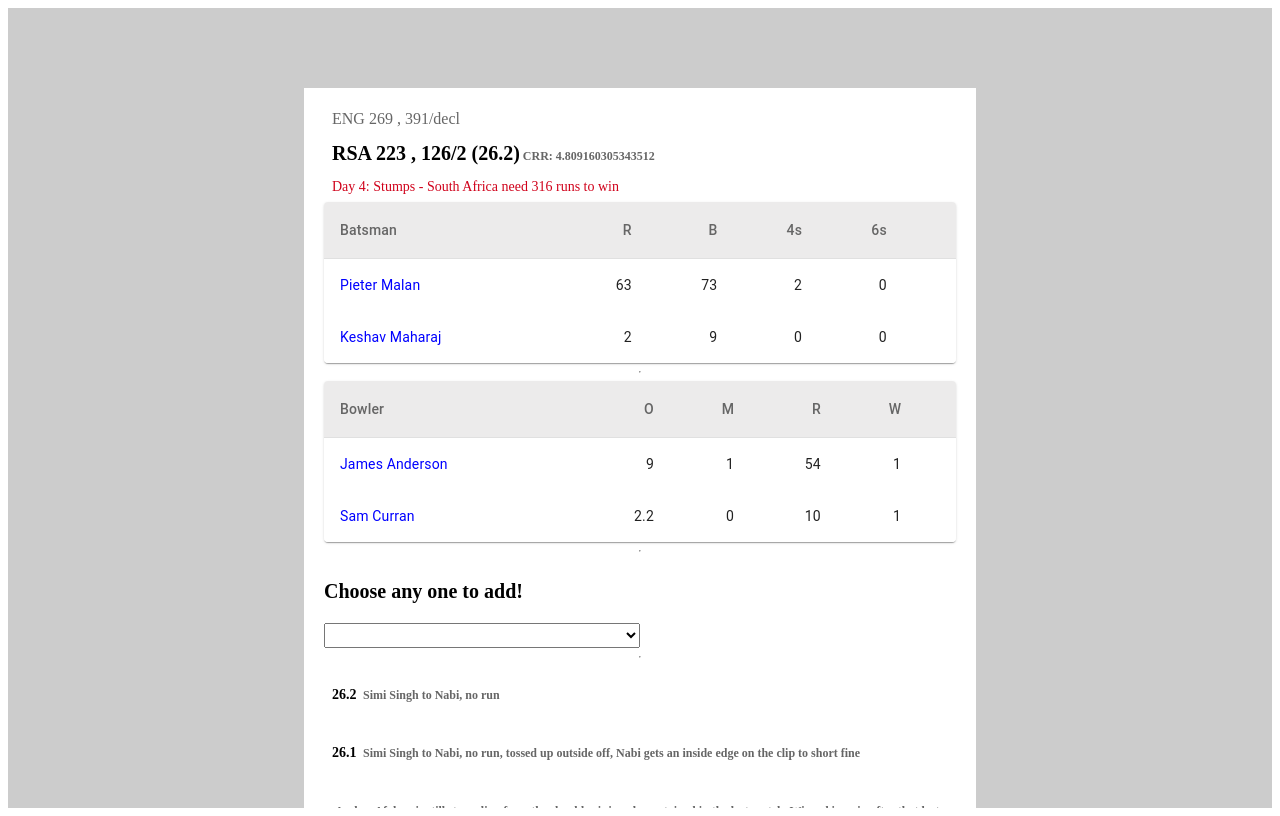
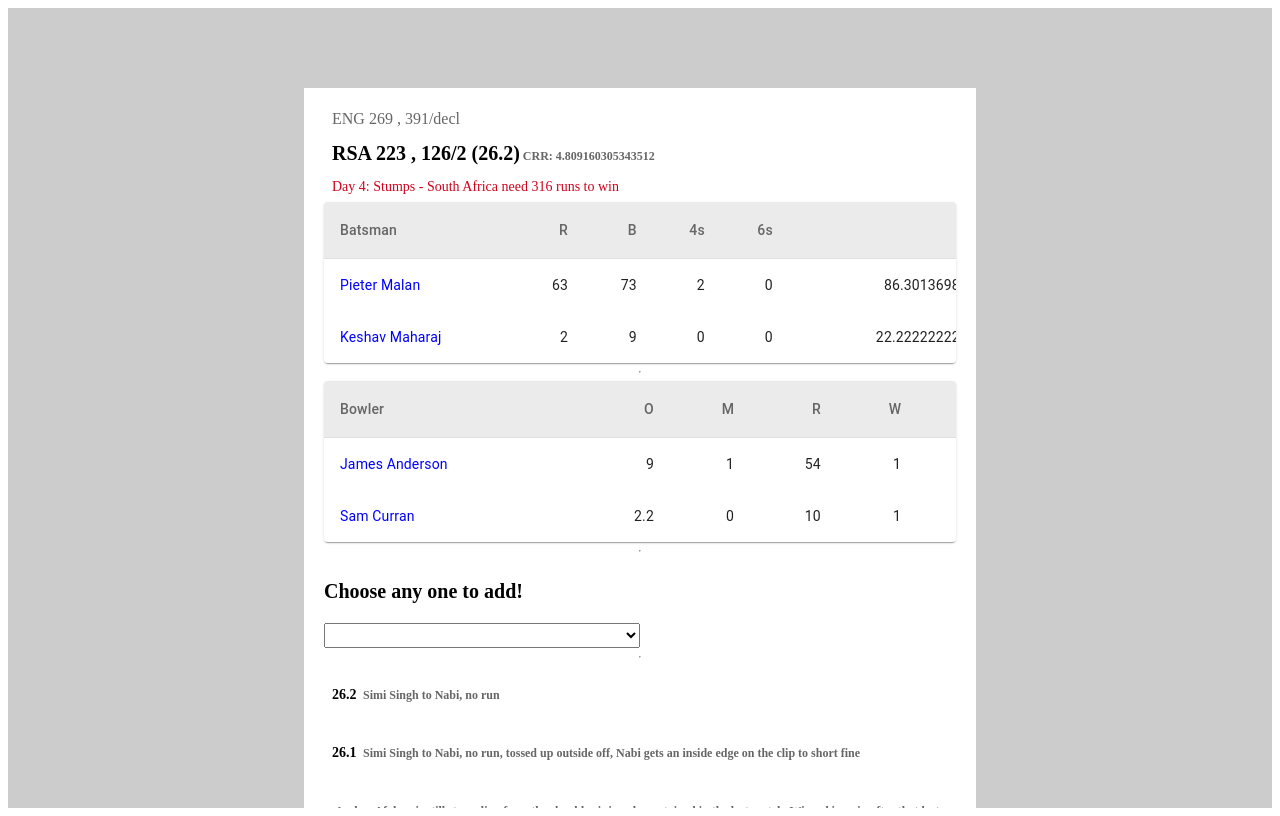
Before and after one commit to arthropodas/cricket-scorecard, a React (Create React App) app: page / in a window 1280 px wide. Built offline with nearby package versions, Linux system fonts and the light colour scheme.

Commit message:
Update index.js

```diff
--- a/src/componets/Batsman/index.js
+++ b/src/componets/Batsman/index.js
@@ -69,7 +69,7 @@ export default function CustomizedTables() {
               <StyledTableCell align="right">{row.Balls}</StyledTableCell>
               <StyledTableCell align="right">{row.four}</StyledTableCell>
               <StyledTableCell align="right">{row.six}</StyledTableCell>
-              <StyledTableCell align="right">{row.RunRate}</StyledTableCell>
+              <StyledTableCell align="right">{row.Runs / row.Balls * 100}</StyledTableCell>
             </StyledTableRow>
           ))}
         </TableBody>
```
